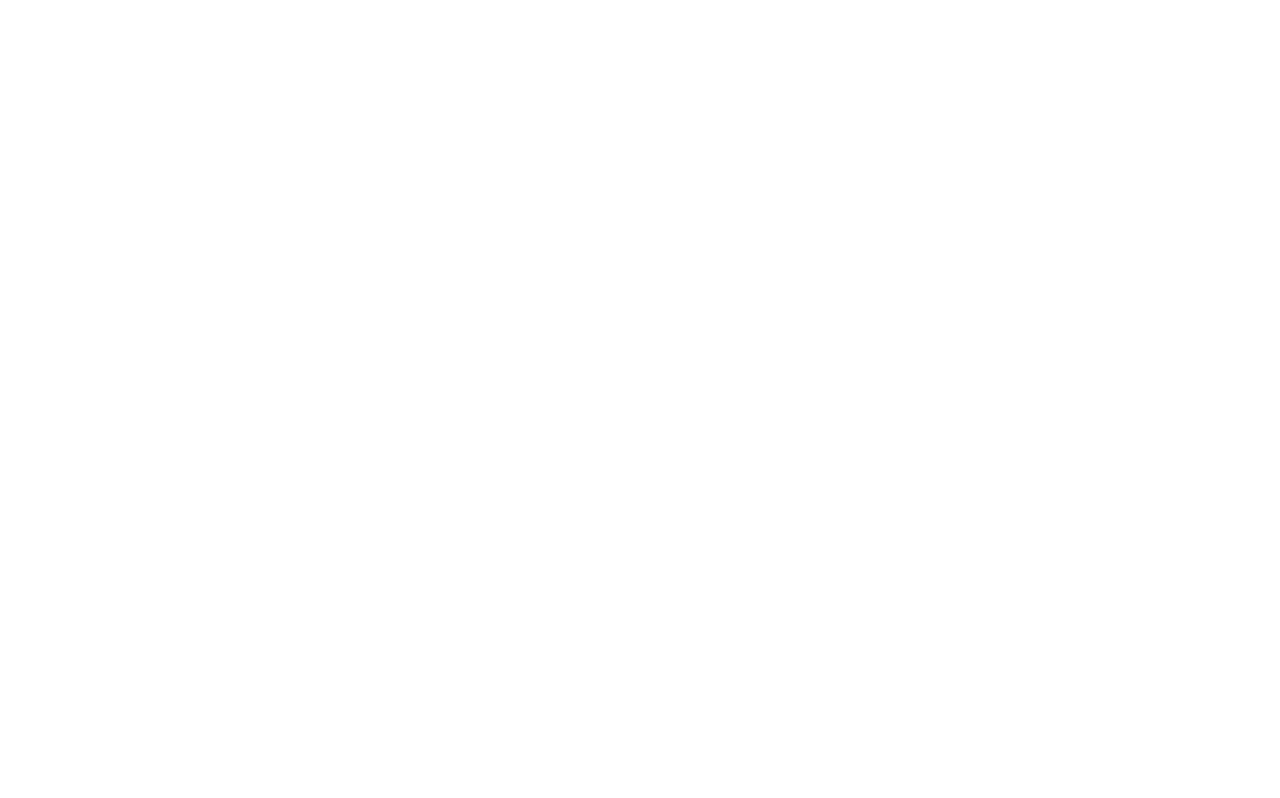
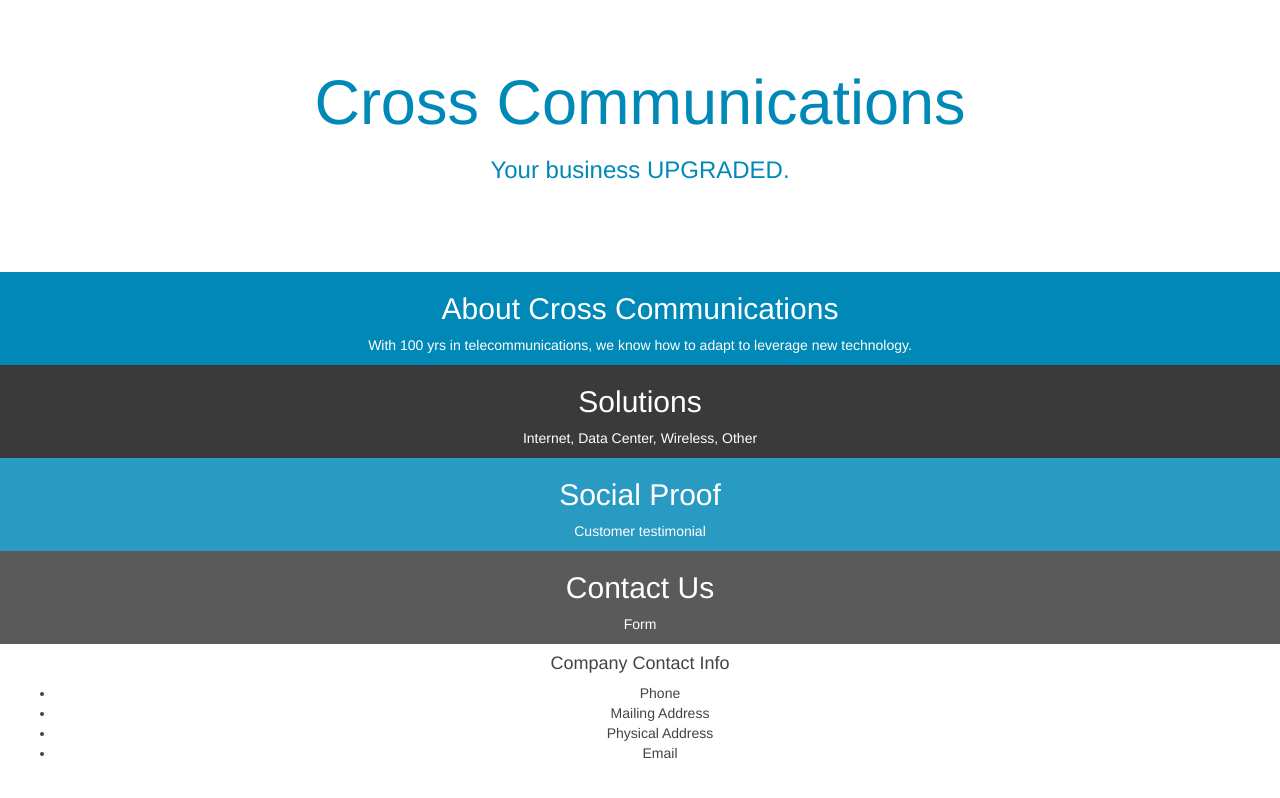
Before and after one commit to ezrinjaz/CrossCommSingleScroll, a plain HTML site: page index.html in a window 1280 px wide. Drawn offline with nearby package versions, Linux system fonts and the light colour scheme.

Commit message:
started filling out sections and building page layout

```diff
--- a/index.html
+++ b/index.html
@@ -2,8 +2,10 @@
 <html>
     <head>
         <title>Cross Communications</title>
+        <meta charset="utf-8">
+        <meta name="viewport" content="width=device-width, initial-scale=1">
+        <link rel="stylesheet" href="https://maxcdn.bootstrapcdn.com/bootstrap/3.3.7/css/bootstrap.min.css">
         <link rel="stylesheet" href="style.css">
-        <link rel="stylesheet" href="https://maxcdn.bootstrapcdn.com/bootstrap/3.3.7/css/bootstrap.min.css">
     </head>
     <body>
         <!--Begin Nav Bar-->
@@ -11,35 +13,59 @@
 
         </nav>
         <!--End Nav Bar-->
+
         <!--Begin Header-->
-        <div class="header">
-
+        <div class="jumbotron text-center">
+            <h1>Cross Communications</h1> <!--Cross logo-->
+            <h3>Your business UPGRADED.</h3>
         </div>
         <!--End Header-->
+
         <!--Begin About Company-->
-        <div class="about">
-
+        <div class="about container-fluid bg-blue1 text-center">
+            <h2>About Cross Communications</h2>
+            <p>With 100 yrs in telecommunications, we know how to adapt to leverage new technology.</p>
         </div>
         <!--End About Company-->
+
         <!--Begin Solutions-->
-        <div class="solutions">
-
+        <div class="solutions container-fluid bg-grey1 text-center">
+            <h2>Solutions</h2>
+            <p>Internet, Data Center, Wireless, Other</p>
         </div>
         <!--End Solutions-->
+
         <!--Begin Testimonial-->
-        <div class="testimonial">
-
+        <div class="testimonial container-fluid bg-blue2 text-center">
+            <h2>Social Proof</h2>
+            <p>Customer testimonial</p>
         </div>
         <!--End Testimonial-->
+
         <!--Begin Contact Form-->
-        <div class="contact">
-
+        <div class="contact container-fluid bg-grey3 text-center">
+            <h2>Contact Us</h2>
+            <p>Form</p>
         </div>
         <!--End Contact Form-->
+
         <!--Begin Footer-->
-        <div class="footer">
-
+        <div class="footer container-fluid text-center">
+            <h4>Company Contact Info</h4>
+            <p>
+                <ul>
+                    <li>Phone</li>
+                    <li>Mailing Address</li>
+                    <li>Physical Address</li>
+                    <li>Email</li>
+                </ul>
+            </p>
         </div>
         <!--End Footer-->
+
+        <!--Scripts-->
+        <script src="https://ajax.googleapis.com/ajax/libs/jquery/1.12.4/jquery.min.js"></script>
+        <script src="https://maxcdn.bootstrapcdn.com/bootstrap/3.3.7/js/bootstrap.min.js"></script>
+        <!--End Scripts-->
     </body>
 </html>
--- a/style.css
+++ b/style.css
@@ -0,0 +1,29 @@
+.jumbotron {
+    background-color: #ffffff; /*White due to logo*/
+    color: #0088B7;
+}
+
+.bg-blue1 {
+    background-color: #0088B7;
+    color: #ffffff;
+}
+
+.bg-grey1 {
+    background-color: #3B3A3A;
+    color: #ffffff;
+}
+
+.bg-blue2 {
+    background-color: #299BC3;
+    color: #ffffff;
+}
+
+.bg-grey3 {
+    background-color: #5B5A5A;
+    color: #ffffff;
+}
+
+.footer {
+    background-color: #ffffff; /*White due to logo*/
+    color: #444242;
+}
```
